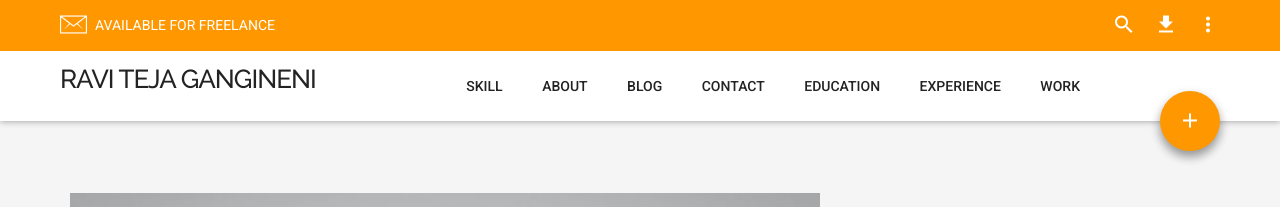
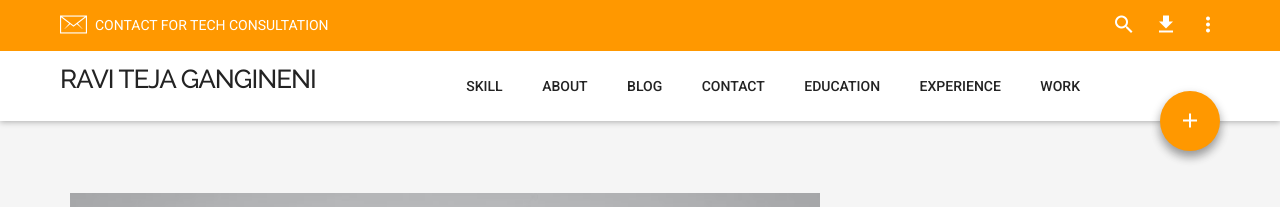
Before and after one commit to rteja91/rteja91.github.io, a Jekyll site: the page built from work/_posts/2015-12-21-Jekyll-blogging-with-sility-template.html, in a window 1280 px wide. Shown: the top 207 px of the page. Built offline with Jekyll 4.4.1, drawn with Linux system fonts in a browser that asks for light colours; nearby versions of some CDN libraries; some web fonts are replaced; comment, search, counter and statistics services are not loaded.

Commit message:
updated work and slide out

```diff
--- a/_includes/header.html
+++ b/_includes/header.html
@@ -1,7 +1,7 @@
     <!-- Header -->
     <header class="header">
         <div class="top clearfix">
-            <a href="{{ site.url }}/contact/" class="available"><i class="ion-ios-email-outline"></i><span>Available For Freelance</span></a>
+            <a href="{{ site.url }}/contact/" class="available"><i class="ion-ios-email-outline"></i><span>Contact for Tech Consultation</span></a>
             <div class="right-icons">
                 <a href="#" class="open-search header-open-search"><i class="md md-search"></i></a>
                 <a href="#" class="download"><i class="md md-file-download"></i></a>
--- a/_includes/slideout.html
+++ b/_includes/slideout.html
@@ -45,20 +45,20 @@
                 <!-- end .social-nav -->
             </div>
             <!-- end .slide-out-popup -->
-            <div class="image"><img src="{{ site.url }}/images/head01.png" alt="alt text" class="img-responsive">
+            <div class="image"><img src="{{ site.url }}/images/author.png" alt="alt text" class="img-responsive">
             </div>
             <div class="content">
-                <h5>Benjamin Thomson</h5>
-                <span>Web & UX Designer</span>
+                <h5>Ravi Teja Gangineni</h5>
+                <span>Full Stack Web Developer</span>
             </div>
             <!-- end .content -->
             <div class="text-right">
-                <a href="#" class="button link-button white icon-left"><i class="md md-file-download"></i>Download Resume</a>
+                <a href="http://1drv.ms/1Zh0a3D" class="button link-button white icon-left"><i class="md md-file-download"></i>Download Resume</a>
             </div>
             <!-- end .text-right -->
         </header>
         <!-- end .slide-out-header -->
-        <div class="slide-out-widgets">
+        <!-- <div class="slide-out-widgets">
             <div class="slide-out-widget">
                 <h4>Drink A Coffee With Me Today</h4>
                 <form action="#" method="post" class="form-horizontal contact-form">
@@ -109,9 +109,9 @@
                         </button>
                     </div>
                 </form>
-                <!-- end contact-form -->
+                end contact-form
             </div>
-            <!-- end .slide-out-widget -->
+            end .slide-out-widget
             <div class="slide-out-widget">
                 <h4>Follow On Instagram</h4>
                 <div class="instagram">
@@ -127,7 +127,7 @@
                     </a>
                     <a href="#"><img src="{{ site.url }}/images/instagram06.jpg" alt="alt text" class="img-responsive">
                     </a>
-                </div>
+                </div> -->
                 <!-- end .instagram -->
             </div>
             <!-- end .slide-out-widget -->
```
Also changed, not shown: other parts of _includes/slideout.html (+8 -8 lines), work/_posts/2015-12-21-Jekyll-blogging-with-sility-template.html (renamed from work/_posts/2008-07-21-portitem-10.html).
